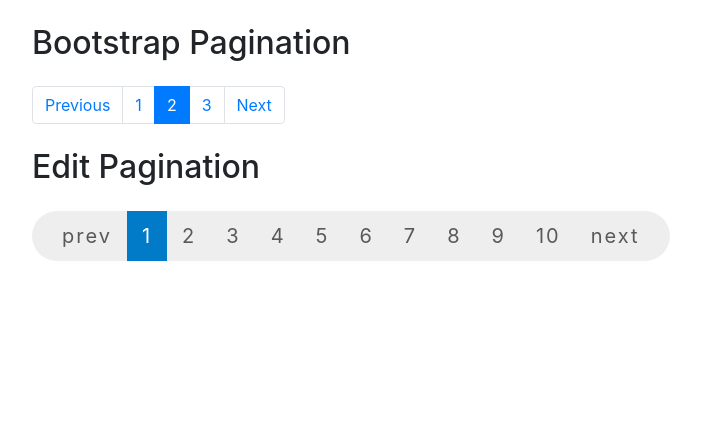
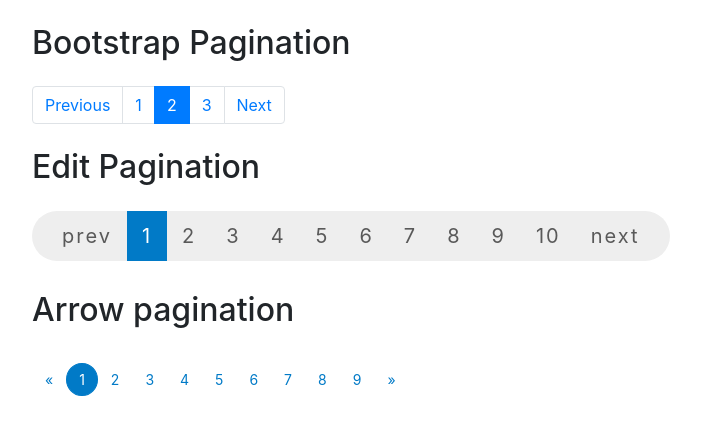
Before and after one commit to mobiosolutions/frontend-comopnents, a website: page pagination/pagination.html in a window 1280 px wide. Shown: the whole page, without its empty margins (68-769 px from the left). Drawn offline with Linux system fonts and the light colour scheme.

Commit message:
pagination - different type of pagination

```diff
--- a/pagination/assets/css/scss/pagination.scss
+++ b/pagination/assets/css/scss/pagination.scss
@@ -1,4 +1,4 @@
-//----------  responsive breakpoints  ------------------------
+//----------  Edit Pagination css  -------------
 @mixin breakpoint ($value) {
     @if $value == 'phone' {
       @media only screen and (min-width: 120px) and (max-width: 767px) { @content; }
@@ -12,17 +12,14 @@
       @media only screen and (max-width: $value) { @content; }
     }
 }
-
 // Colors
 $white: #fff;
 $grey: #595959;
 $grey-light: #eee;
 $blue: #017ac7;
-
 // Transition
 $duration: 400ms;
 $easing: ease;
-
 .edit-pagination{
     .pagination {
         display: inline-block;
@@ -30,7 +27,6 @@
         padding: 0 15px;
         border-radius: 35px;
         background-color: $grey-light;
-
         @include breakpoint(1199px) {
             height: 50px;
             margin-top: 10px;
@@ -38,7 +34,6 @@
             border-radius: 25px;
         }
     }
-
     .page-numbers {
         display: block;
         padding: 0 15px;
@@ -48,32 +43,26 @@
         font-size: 20px;
         letter-spacing: 0.1em;
         line-height: 50px;
-
         &:hover, &.current {
             background-color: $blue;
             color: $white;
             text-decoration: none;
         }
-
         &.prev:hover, &.next:hover {
             background-color: transparent;
             color: $blue;
         }
-
         @include breakpoint(1199px) {
             padding: 0 15px;
             font-size: 16px;
             line-height: 50px;
         }
-
         @include breakpoint(touch) {
             padding: 0 14px;
             display: none;
-
             &:nth-of-type(2) {
                 position: relative;
                 padding-right: 50px;
-
                 &::after {
                     content: '...';
                     position: absolute;
@@ -82,15 +71,12 @@
                     left: 45px;
                 }
             }
-
             &:nth-child(-n+3),
             &:nth-last-child(-n+3) {
                 display: block;
             }
-
             &:nth-last-child(-n+4) {
                 padding-right: 14px;
-
                 &::after {
                     content: none;
                 }
@@ -98,3 +84,50 @@
         }
     }
 }
+
+// Arrow pagination
+$blue: #017ac7;
+$blue: #017ac7;
+.arrow-pagination{
+    list-style: none;
+    display: inline-block;
+    padding: 0;
+    margin-top: 10px;
+    li{
+        display: inline;
+        text-align: center;
+        &:first-child{
+          a{ -moz-border-radius: 50px;
+              -webkit-border-radius: 50px;
+              border-radius: 50px;}
+        }
+        &:last-child{
+          a{ -moz-border-radius: 50px;
+              -webkit-border-radius: 50px;
+              border-radius: 50px;}
+        }
+      }
+      a{
+        float: left;
+        display: block;
+        font-size: 14px;
+        text-decoration: none;
+        padding: 5px 12px;
+        color:$blue;
+        line-height: 1.5;
+        border-radius: 50%;
+        border:1px solid transparent;
+        &:hover{
+          color: $blue;
+          border: 1px solid $blue;
+          background-color: transparent;
+        }
+        &.active, &:active{
+          background:$blue;
+          border: 1px solid $blue;
+          color:$white;
+          cursor: default;
+          outline: none;
+        }
+      }
+  }
--- a/pagination/pagination.html
+++ b/pagination/pagination.html
@@ -42,6 +42,22 @@
             </div>
         </div>
 
+        <div class="col-sm-12 my-4">
+            <h2 class="mb-md-4">Arrow pagination</h2>
+            <ul class="arrow-pagination modal-3">
+                <li><a href="#" class="prev">&laquo</a></li>
+                <li><a href="#" class="active">1</a></li>
+                <li> <a href="#">2</a></li>
+                <li> <a href="#">3</a></li>
+                <li> <a href="#">4</a></li>
+                <li> <a href="#">5</a></li>
+                <li> <a href="#">6</a></li>
+                <li> <a href="#">7</a></li>
+                <li> <a href="#">8</a></li>
+                <li> <a href="#">9</a></li>
+                <li><a href="#" class="next">&raquo;</a></li>
+            </ul><br>
+        </div>
 
     </div>
 
```
Also changed, not shown: pagination/assets/css/pagination.css, 1 other file.
